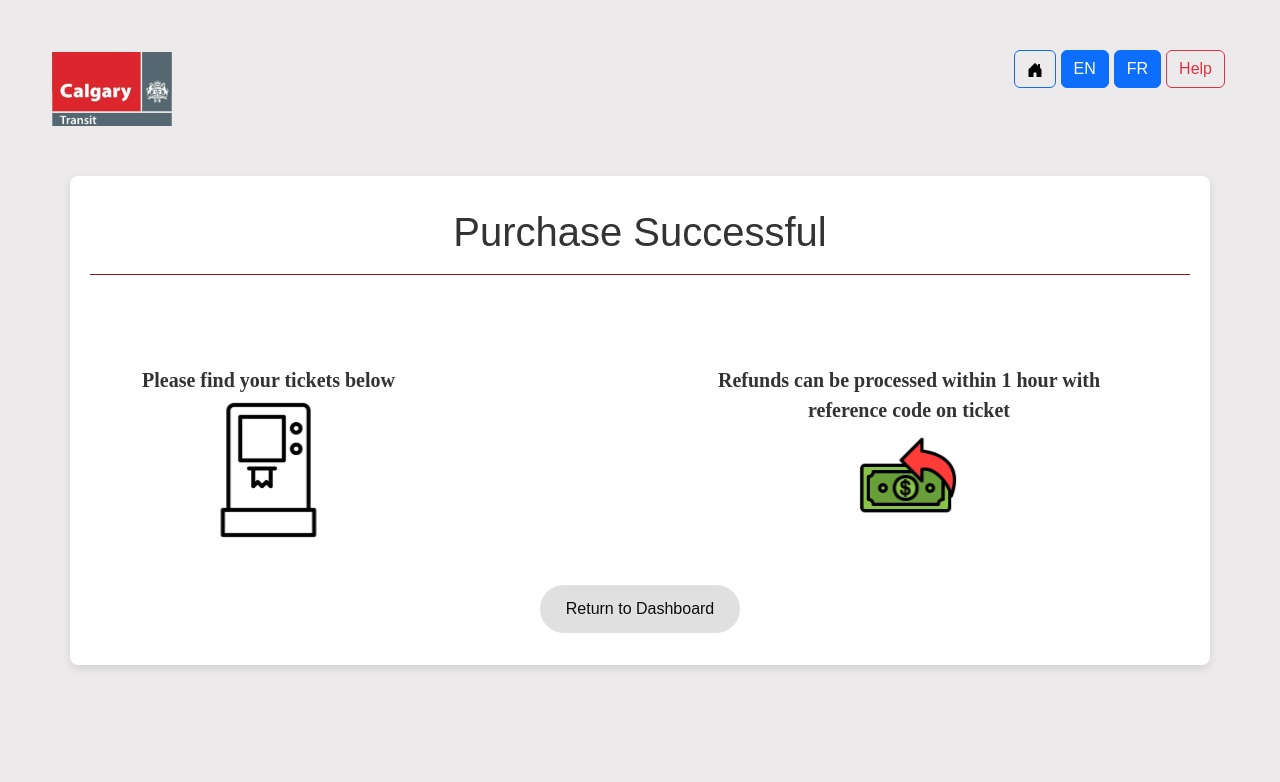
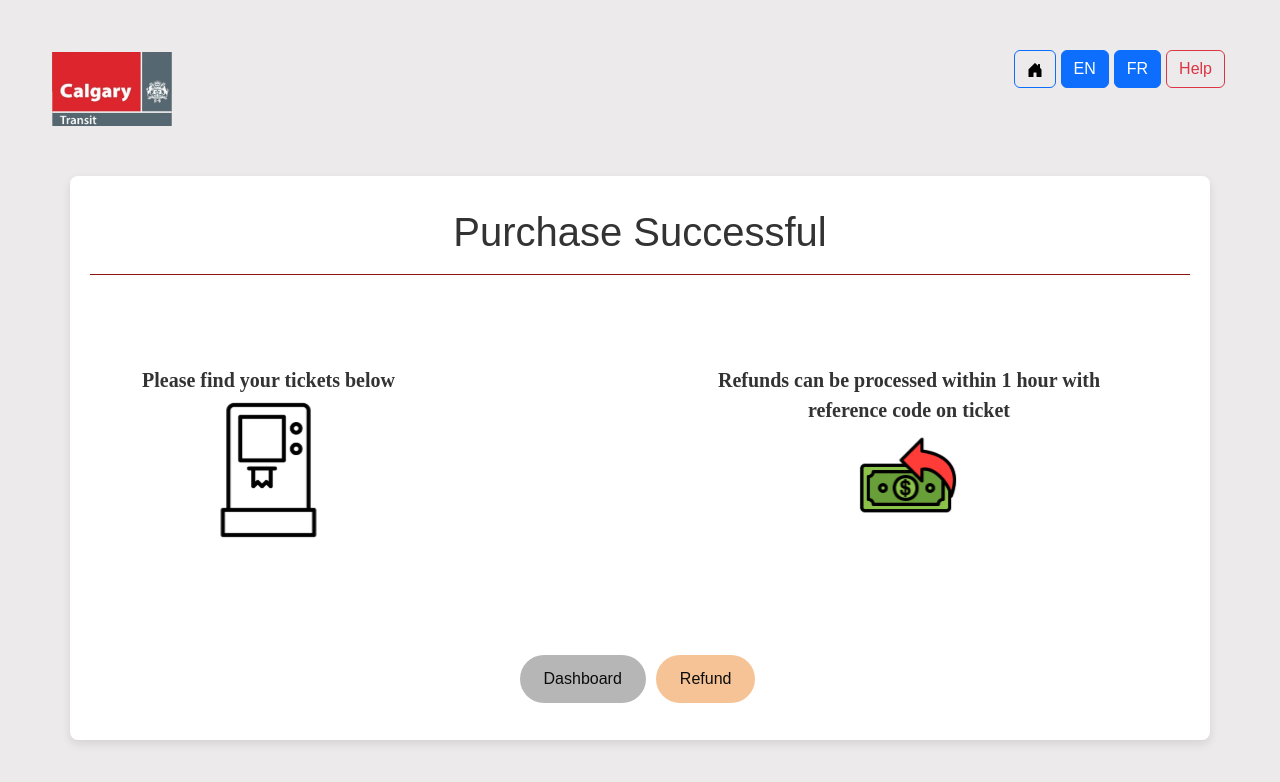
Before and after one commit to Abhay2412/CPSC481FinalProject, a React (Vite) app in the folder busticketingkiosk/: page /paymentSuccessful in a window 1280 px wide. Shown: the top 782 px of the page. Built offline with nearby package versions, Linux system fonts and the light colour scheme.

Commit message:
Implement feedback from Group 02 of adding buttons and removing an unused frequency of the bus

```diff
--- a/busticketingkiosk/src/App.jsx
+++ b/busticketingkiosk/src/App.jsx
@@ -9,8 +9,8 @@ import DashboardScreen from './screens/Dashboard';
 import { BrowserRouter as Router, Route, Routes } from 'react-router-dom';
 import SelectTicketsScreen from './screens/SelectTickets';
 import MakePaymentScreen from './screens/MakePayment';
-import SuccessfulPurchaseScreen from './screens/successfulPurchaseScreen';
-import RouteInformation from './screens/routeInformation';
+import SuccessfulPurchaseScreen from './screens/SuccessfulPurchaseScreen';
+import RouteInformation from './screens/RouteInformation';
 import MoreInfo from './screens/moreInfo';
 import RefundScreen from './screens/refund';
 import RefundSuccessScreen from './screens/RefundSuccess';
--- a/busticketingkiosk/src/screens/moreInfo.jsx
+++ b/busticketingkiosk/src/screens/moreInfo.jsx
@@ -39,9 +39,6 @@ const MoreInfo = (props) => {
                 <Col>
                     {addMinutes(nextDeparture, 15)}
                 </Col>
-                <Col>
-                    {addMinutes(nextDeparture, 30)}
-                </Col>
             </Row>
             <Row className="mt-4">
                 <Col style={{fontWeight: "bold"}}>
@@ -54,10 +51,6 @@ const MoreInfo = (props) => {
                 <Col>
                     <img style={{height: 50, width: "auto"}} src={Bus2} alt="Bus 1"/>
                 </Col>
-                <Col>
-                    <img style={{height: 50, width: "auto"}} src={Bus1} alt="Bus 1"/>
-                    <img style={{height: 30, width: "auto"}} src={DisableIcon} alt="Disable Icon"/>
-                </Col>
             </Row>
             <Row className="mt-4">
                 <Col style={{fontWeight: "bold"}}>
@@ -67,7 +60,6 @@ const MoreInfo = (props) => {
                     {routeData?.lastDeparture}
                     <img src={MoonLogo} alt="Moon Logo"/>
                 </Col>
-                <Col/>
                 <Col/>
             </Row>
             <Row className="mt-4">
@@ -94,7 +86,6 @@ const MoreInfo = (props) => {
                         </div>
                     </div>
                 </Col>
-                <Col/>
             </Row>
             <div className="mt-5">
                 {t('Buses offering accessibility are identified with this icon')}
--- a/busticketingkiosk/src/screens/refund.jsx
+++ b/busticketingkiosk/src/screens/refund.jsx
@@ -66,7 +66,7 @@ const RefundScreen = (props) => {
                 <Col>
                     <div className="">
                         <Button className="button button-light-grey" block onClick={() => navigate('/dashboard')} >{t('Dashboard')}</Button>
-                        <Button className="button button-light-green" block onClick={handleNextClick}>{t('Next')}</Button>
+                        <Button className="button button-light-green" block onClick={handleNextClick}>{t('Process Refund')}</Button>
                     </div>
                 </Col>
             </Row>
--- a/busticketingkiosk/src/screens/routeInformation.jsx
+++ b/busticketingkiosk/src/screens/routeInformation.jsx
@@ -2,6 +2,7 @@ import React, { useEffect, useState } from "react";
 import { useNavigate, useLocation } from 'react-router-dom';
 import { Button, Dropdown, Container, Row, Col } from 'react-bootstrap';
 import { useTranslation } from 'react-i18next';
+import "../styles/RouteInformation.css"
 
 const RouteInformation = (props) => {
     const navigate = useNavigate();
@@ -92,8 +93,11 @@ const RouteInformation = (props) => {
                 </Col>
             </Row>
             <Row className="buttons-row">
-                <Col className="col-md-5">
-                    <Button style={{width: "200px"}} className="button button-light-grey" block onClick={() => navigate('/dashboard')} >{t('Return to Dashboard')}</Button>
+                <Col>
+                    <div className="buttons-group">
+                        <Button className="button button-lightgrey" block onClick={() => navigate('/dashboard')}>{t('Dashboard')}</Button>
+                        <Button className="button button-lightblue" block onClick={() => navigate('/tickets')}>{t('Purchase Ticket')}</Button>
+                    </div>
                 </Col>
             </Row>
         </Container>
--- a/busticketingkiosk/src/screens/successfulPurchaseScreen.jsx
+++ b/busticketingkiosk/src/screens/successfulPurchaseScreen.jsx
@@ -4,6 +4,7 @@ import PurchaseSuccesfulIcon from "../assets/images/PurchaseSuccesfulIcon.svg"
 import { useNavigate } from 'react-router-dom';
 import RefundsCanBeProcessedIcon from "../assets/images/RefundsCanBeProcessedIcon.svg"
 import { useTranslation } from 'react-i18next';
+import "../styles/SuccessfulPurchaseScreen.css"
 
 const SuccessfulPurchaseScreen = (props) => {
     const navigate = useNavigate();
@@ -33,7 +34,10 @@ const SuccessfulPurchaseScreen = (props) => {
             </div>
             <Row className="buttons-row">
                 <Col>
-                    <Button style={{width: "200px", margin: "auto"}} className="button button-light-grey" block onClick={() => navigate('/')} >{t('Return to Dashboard')}</Button>
+                    <div className="buttons-group">
+                        <Button className="button button-lightgrey" block onClick={() => navigate('/dashboard')}>{t('Dashboard')}</Button>
+                        <Button className="button button-light-orange" block onClick={() => navigate('/refund')}>{t('Refund')}</Button>
+                    </div>
                 </Col>
             </Row>
         </Container>
--- /dev/null
+++ b/busticketingkiosk/src/styles/RouteInformation.css
@@ -0,0 +1,16 @@
+.button-lightgrey {
+    background-color: #b6b6b6;
+    color: #0c0c0c;
+    margin-top: 50px;
+    margin-left: auto;
+}
+
+.button-lightgrey:hover {
+    background-color: #4e4c4c;
+}
+
+.button-lightblue {
+    background-color: #8DBCE9;
+    color: #0c0c0c;
+    margin-top: 50px;
+}
--- /dev/null
+++ b/busticketingkiosk/src/styles/SuccessfulPurchaseScreen.css
@@ -0,0 +1,20 @@
+.button-lightgrey {
+    background-color: #b6b6b6;
+    color: #0c0c0c;
+    margin-top: 50px;
+    margin-left: auto;
+}
+
+.button-lightgrey:hover {
+    background-color: #4e4c4c;
+}
+
+.button-light-orange {
+    background-color: #F5C395;
+    color: #0c0c0c;
+    margin-top: 50px;
+}
+
+.button-light-orange:hover {
+    background-color: #f17f14;
+}
```
Also changed, not shown: 1 other file (tests, documents, lock files or other folders).
